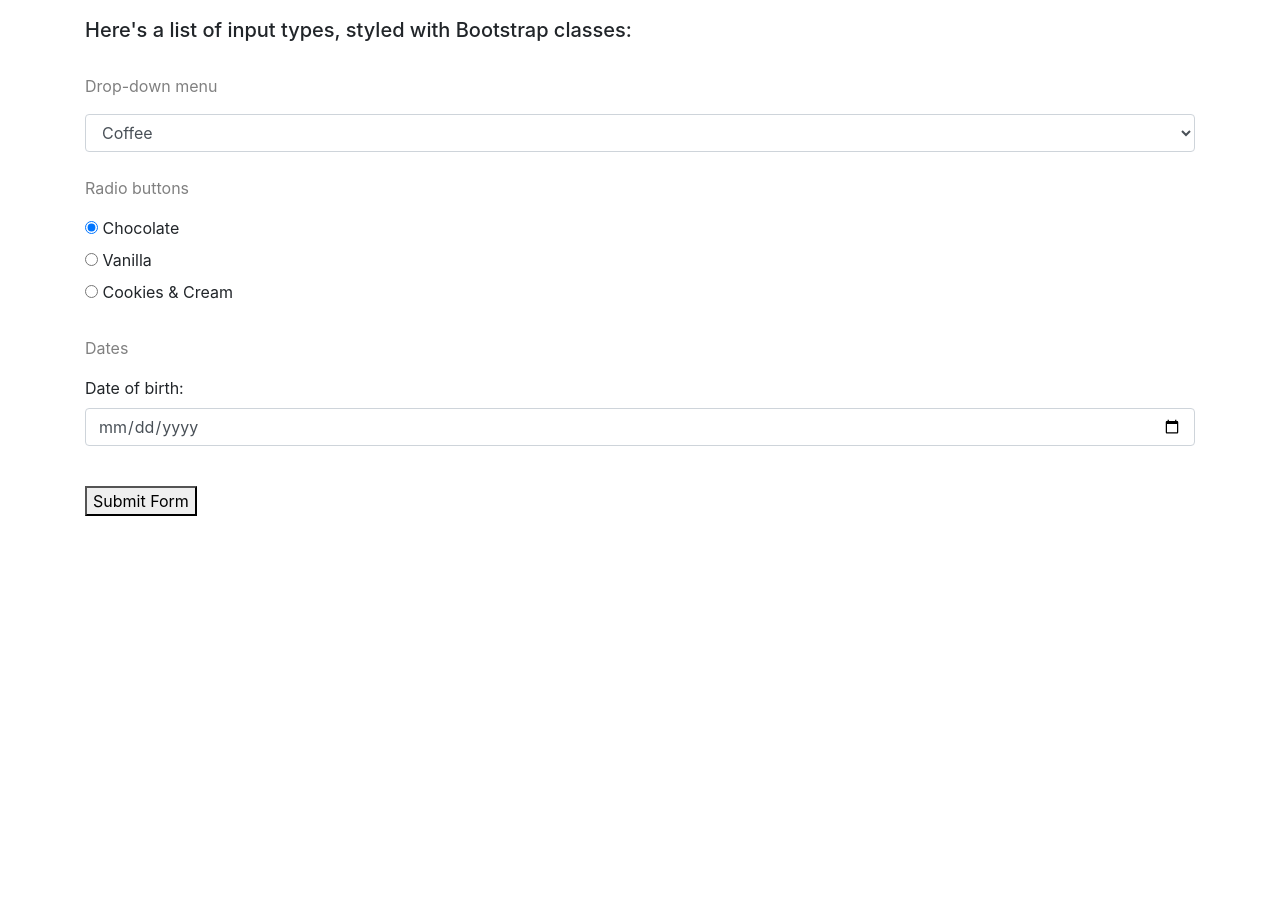
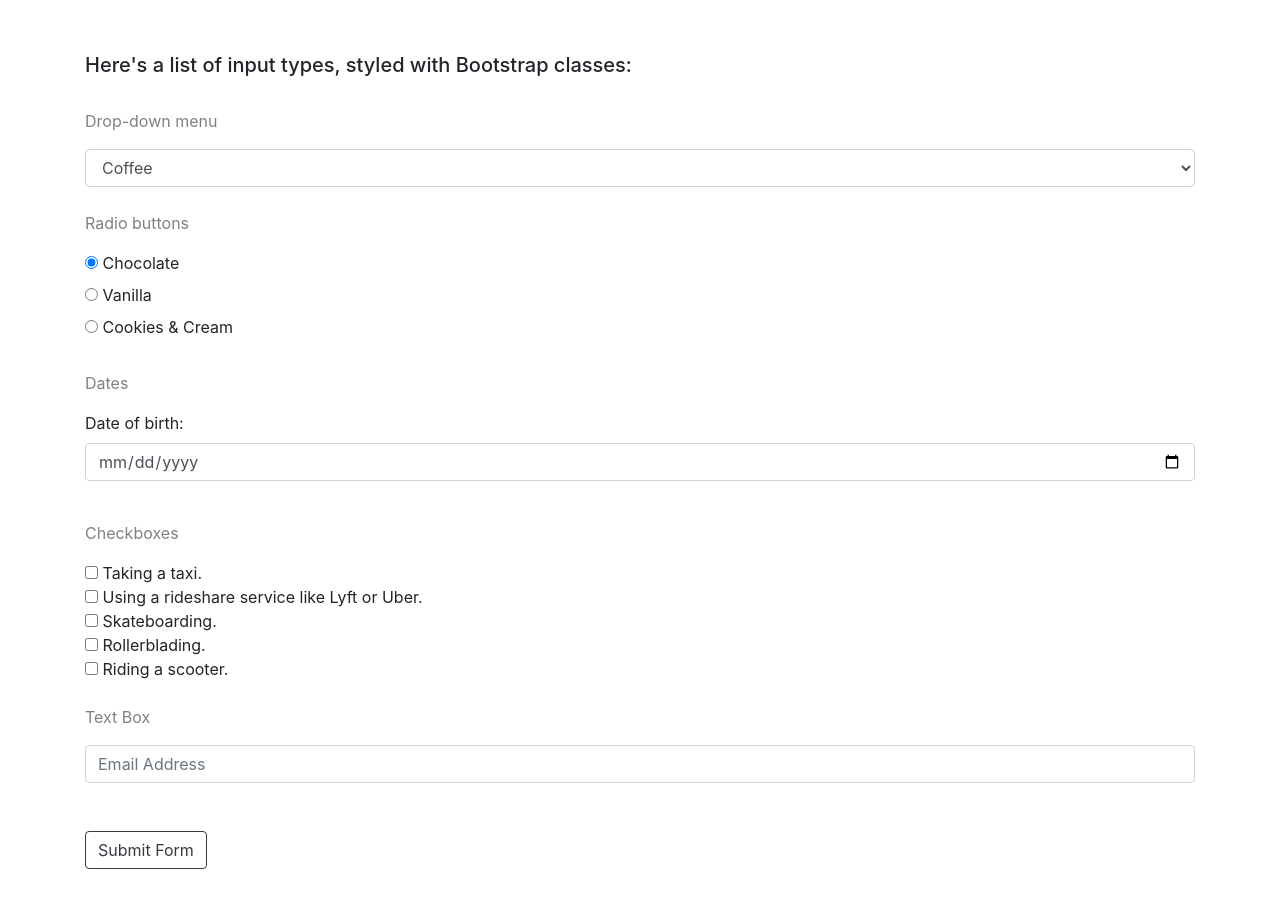
Before and after one commit to wrunion/parkfinder-js-test, a plain HTML site: page index.html in a window 1280 px wide. Shown: the part 113-1017 px from the top of the page. Before the commit the page ends 800 px from the top, so only its background shows below. Drawn offline with nearby package versions, Linux system fonts and the light colour scheme; a web font is replaced by a local one.

Commit message:
Add checkbox template.

```diff
--- a/css/styles.css
+++ b/css/styles.css
@@ -1,3 +1,8 @@
+body {
+  margin-top: 35px;
+  margin-bottom: 35px;
+}
+
 h4, p {
   color: grey;
 }
--- a/index.html
+++ b/index.html
@@ -64,10 +64,25 @@
             <label for="born">Date of birth:</label>
             <input id="born" class="form-control" type="date">
           </div>
+          <br>
 
+          <div class="checkbox">
+            <p>Checkboxes</p>
+            <input type="checkbox" name="work-transportation" value="taxi"> Taking a taxi.<br>
+            <input type="checkbox" name="work-transportation" value="rideshare"> Using a rideshare service like Lyft or Uber.<br>
+            <input type="checkbox" name="work-transportation" value="skateboard"> Skateboarding.<br>
+            <input type="checkbox" name="work-transportation" value="rollerblade"> Rollerblading.<br>
+            <input type="checkbox" name="work-transportation" value="scooter"> Riding a scooter.<br>
+          </div>
+          <br>
+          <div class="text">
+            <p>Text Box</p>
+            <input type="text" placeholder="Email Address" class="form-control">
+          </div>
+          <br>
           <br>
         </div>
-      <button type="submit">Submit Form</button>
+        <button type="submit" class="btn btn-outline-dark">Submit Form</button>
       </form>
 
       <!--Results div-->
```
Lines whose indentation alone changed are shown as unchanged.
